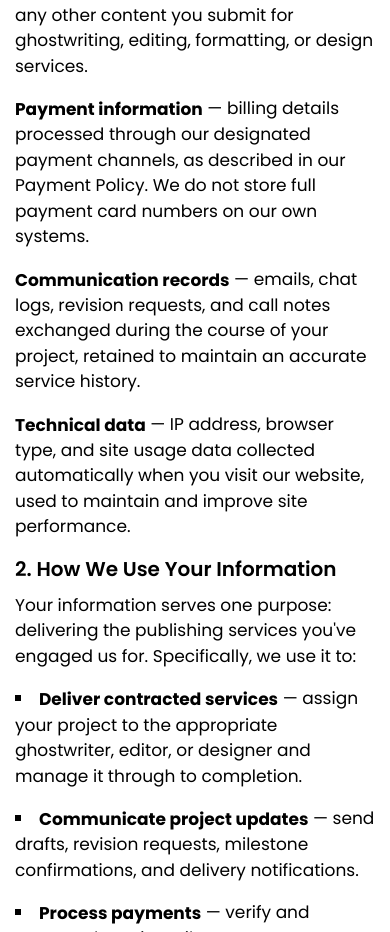
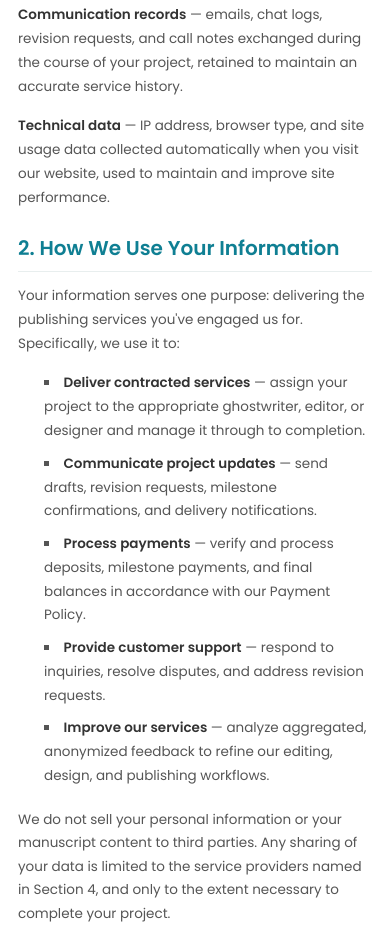
Before and after one commit to ataflexsolutions/adambookpublisher, a plain HTML site: page privacy-policy.html in a window 390 px wide. Shown: the part 1068-2000 px from the top of the page. Drawn offline with Linux system fonts and the light colour scheme; no server answers.

Commit message:
privacy policy added

```diff
--- a/privacy-policy.html
+++ b/privacy-policy.html
@@ -264,7 +264,7 @@ section.notice-imp svg{
 
     </div>
 </section>
-<section class="cta">
+<!-- <section class="cta">
     <div class="container">
         <h2>
             Don’t Hesitate To Contact Us! <br> We Are Working Round The Clock
@@ -281,7 +281,8 @@ section.notice-imp svg{
             </a>
         </div>
     </div>
-</section><section class="testimonial">
+</section> -->
+<!-- <section class="testimonial">
     <div class="container">
         <div class="heading text-center">
             <p class="eyebrow">
@@ -337,9 +338,9 @@ section.notice-imp svg{
             </div>
         </div>
     </div>
-</section>
+</section> -->
 
-<section class="gw-faq-section">
+<!-- <section class="gw-faq-section">
   <div class="gw-faq-wrap">
 
     <div class="gw-faq-top">
@@ -405,9 +406,91 @@ section.notice-imp svg{
 
     </div>
   </div>
-</section>
+</section> -->
 
 <style>
+
+
+/* Privacy Policy Content Layout */
+.content-page {
+    padding: 55px 0 65px;
+    background: #fff;
+}
+
+.content-page > .container {
+    max-width: 1000px;
+    margin: 0 auto;
+    padding: 0 25px;
+}
+
+.content-page p {
+    font-size: 14px;
+    line-height: 1.8;
+    color: #555;
+    margin: 0 0 16px;
+    font-weight: 400;
+}
+
+.content-page h5.sub-heading {
+    font-size: 19px;
+    line-height: 1.4;
+    font-weight: 700;
+    color: #0f7f93;
+    margin: 30px 0 13px;
+    padding-bottom: 9px;
+    border-bottom: 1px solid #e8eeee;
+}
+
+.content-page ul {
+    padding-left: 22px;
+    margin: 10px 0 20px;
+}
+
+.content-page ul li {
+    font-size: 14px;
+    line-height: 1.8;
+    color: #555;
+    margin-bottom: 9px;
+    padding-left: 4px;
+}
+
+.content-page strong {
+    color: #333;
+    font-weight: 600;
+}
+
+.content-page a {
+    color: #0f7f93;
+    text-decoration: none;
+}
+
+.content-page a:hover {
+    text-decoration: underline;
+}
+
+@media (max-width: 767px) {
+    .content-page {
+        padding: 35px 0 45px;
+    }
+
+    .content-page > .container {
+        padding: 0 18px;
+    }
+
+    .content-page p,
+    .content-page ul li {
+        font-size: 13.5px;
+        line-height: 1.75;
+    }
+
+    .content-page h5.sub-heading {
+        font-size: 17px;
+        margin-top: 25px;
+    }
+}
+
+
+
 .gw-faq-section {
   width: 100%;
   background: #f6f6f6;
```
